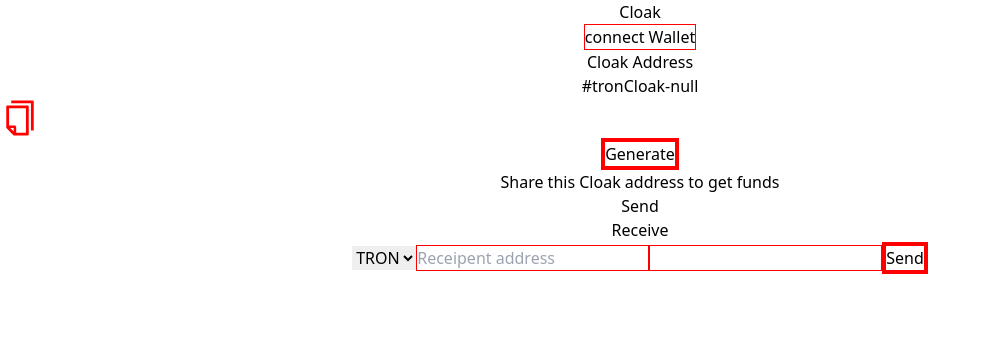
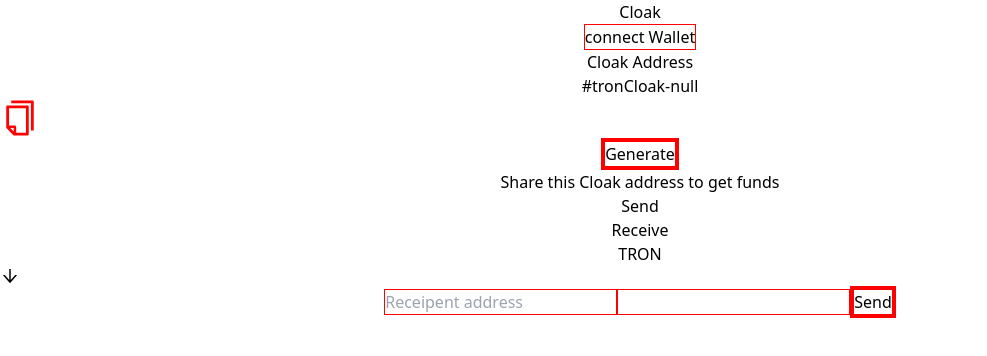
Before and after one commit to OxMaaz/Cloak, a React (Create React App) app in the folder cloak/ui-cloak/: page /cloak in a window 1280 px wide. Shown: the top 356 px of the page, without its empty margins (0-987 px from the left). Built offline with nearby package versions, Linux system fonts and the light colour scheme.

Commit message:
dropdown

```diff
--- a/cloak/ui-cloak/src/components/Send.js
+++ b/cloak/ui-cloak/src/components/Send.js
@@ -6,6 +6,7 @@
 import EllipticCurve from 'elliptic';
 import { useContext } from 'react'
 import { CloakContext } from './Cloak';
+import { AiOutlineArrowDown  } from "react-icons/ai";
 const ec = new EllipticCurve.ec('secp256k1');
 
 // z from eph key
@@ -23,6 +24,8 @@
     const [secret, setsecret] = useState('')
     const [error, seterror] = useState('')
     const [amount, setamount] = useState('')
+    const [show,setshow] = useState(false)
+    const [bydefault,setbydefault] = useState('TRON')
 
 
     useEffect(() => {
@@ -90,7 +93,12 @@
 
         data.setRegistry([...data.registry, zkey])
 
+    }
 
+    const changedefault = (t)=>{
+        setshow(!show)
+        setbydefault(t.name)
+        settoken(t.address)
 
     }
     const sendTrx = () => {
@@ -114,14 +122,22 @@
         <>
 
             {/* tokens */}
-            <select onChange={(e) => settoken(e.target.value)} >
-                {Tokens.map((t) =>
-                    <option value={t.name}>
-                        <p >{t.name}</p>
-                        <img src={t.symbol} alt="" height={10} width={10} />
-                    </option>
-                )}
-            </select>
+
+            <div>
+
+
+
+                <ul>
+                    <li>{bydefault}</li> <AiOutlineArrowDown size={20} onClick={()=>setshow(!show)}/>
+                    {show && Tokens.map((t) =>
+                        <li key={t.name} onClick={()=>changedefault(t)} >
+                            {t.name}
+                            <img src={t.symbol} alt="" height={10} width={10} />
+                        </li>
+                    )}
+                </ul>
+            </div>
+
             {console.log('token-address', token, 'meta', StealthmetaAddress, 'amount', amount, 'zkey', zkey, "registry", data.registry)}
 
 
```
